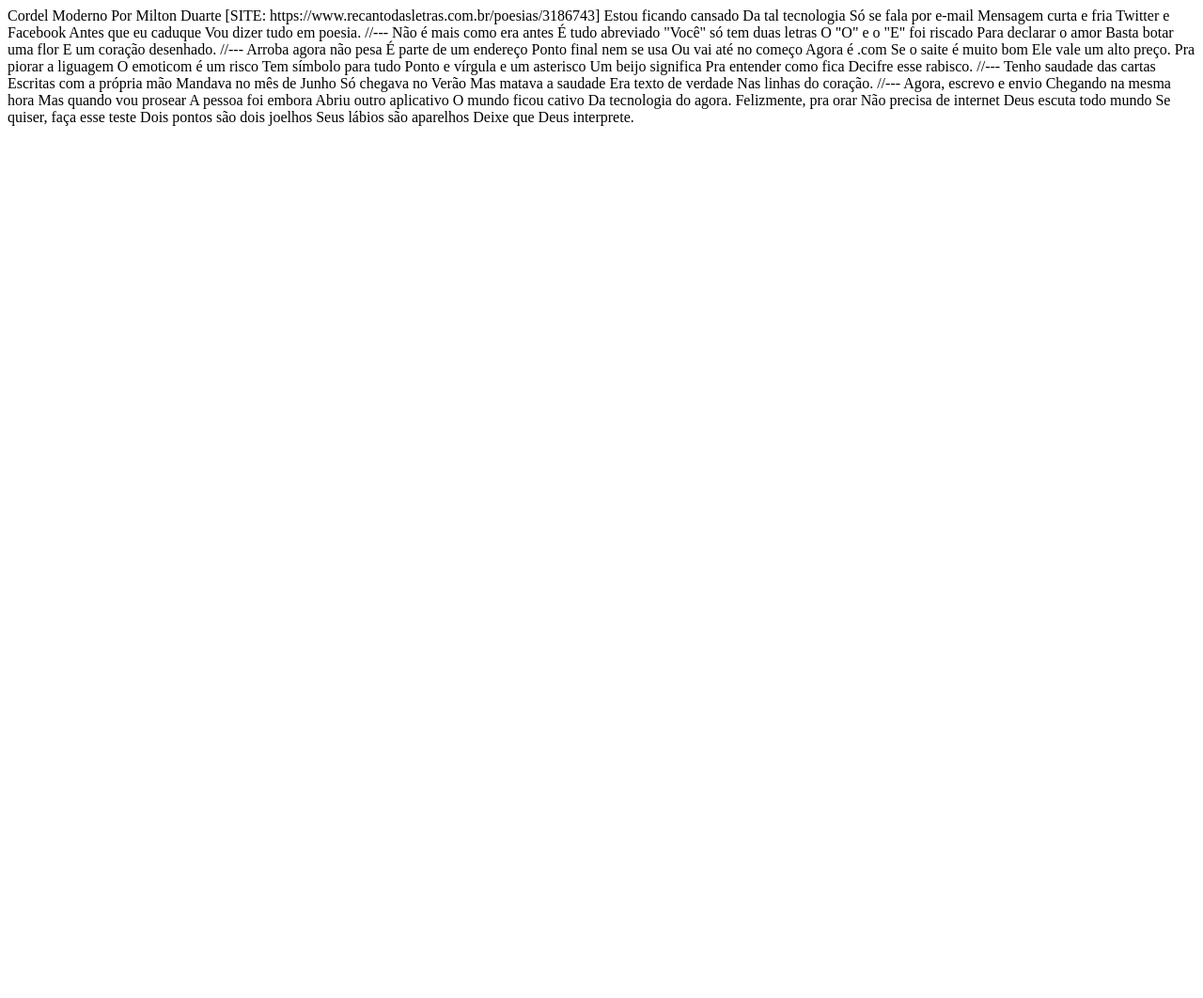
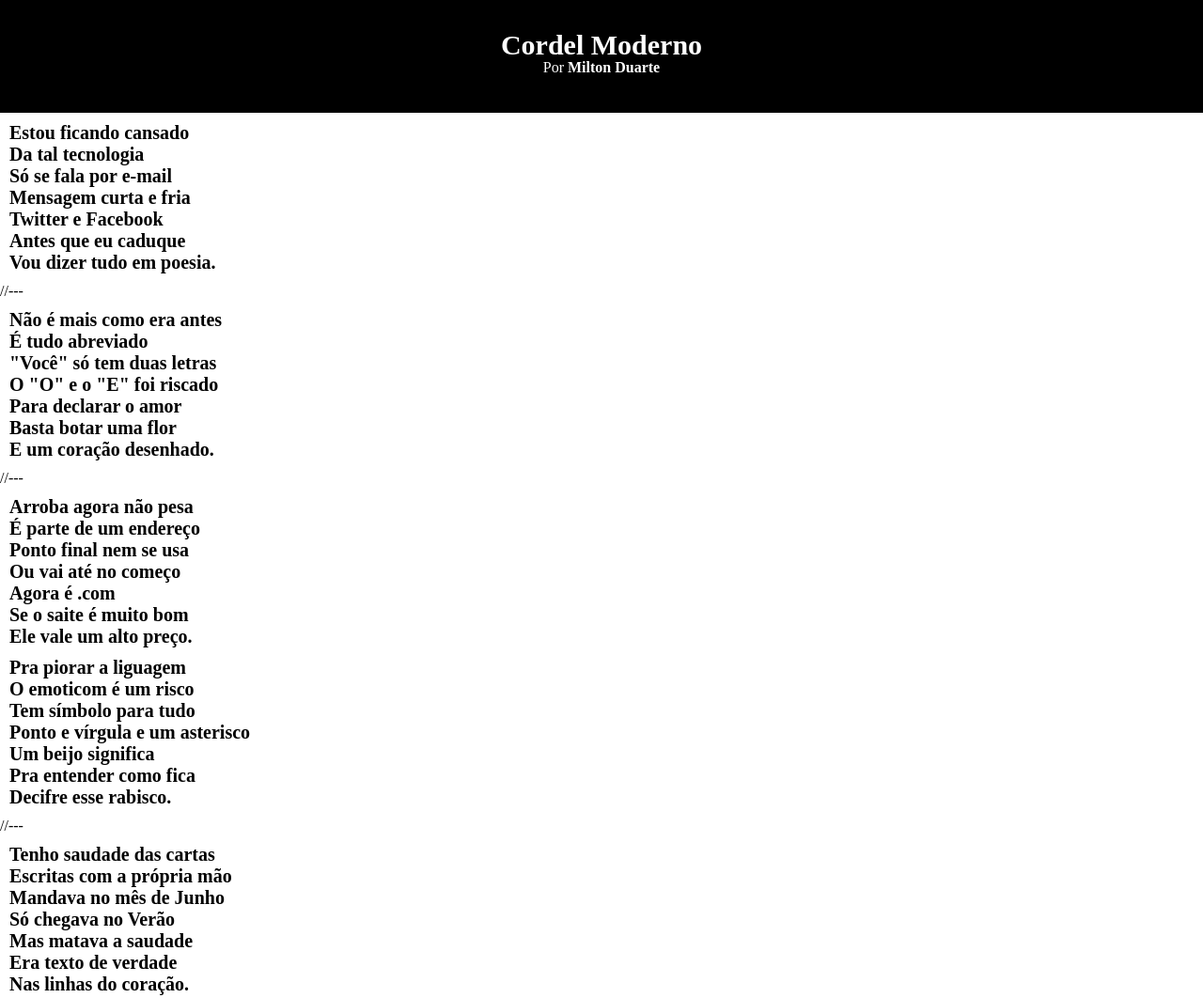
Before and after one commit to silviogabrielGS/html-css, a plain HTML site: page desafios/desafio12/projeto-cordel.html in a window 1280 px wide. Shown: the top 1062 px of the page at 94% size. Before the commit the page ends 800 px from the top, so only its background shows below. Drawn offline with Linux system fonts and the light colour scheme.

Commit message:
add projeto cordel

```diff
--- a/desafios/desafio12/projeto-cordel.html
+++ b/desafios/desafio12/projeto-cordel.html
@@ -4,77 +4,94 @@
     <meta charset="UTF-8">
     <meta http-equiv="X-UA-Compatible" content="IE=edge">
     <meta name="viewport" content="width=device-width, initial-scale=1.0">
-    <title>Document</title>
+    <title>Cordel Moderno</title>
+    <link rel="stylesheet" href="style.css">
 </head>
 <body>
     <!-- em andamento ;) -->
-    Cordel Moderno
-Por Milton Duarte
-[SITE: https://www.recantodasletras.com.br/poesias/3186743]
+    <header>
+        <h1>Cordel Moderno</h1>
+        <p>Por <a href="https://www.recantodasletras.com.br/poesias/3186743" target="_blank" rel="external">Milton Duarte</a></p>
+    </header>
 
-Estou ficando cansado
-Da tal tecnologia
-Só se fala por e-mail
-Mensagem curta e fria
-Twitter e Facebook
-Antes que eu caduque
-Vou dizer tudo em poesia.
+
+    <p class="paragrafo" id="p1">
+        Estou ficando cansado <br>
+        Da tal tecnologia  <br>
+        Só se fala por e-mail <br>
+        Mensagem curta e fria <br>
+        Twitter e Facebook <br>
+        Antes que eu caduque <br>
+        Vou dizer tudo em poesia. <br>
+    </p>
 
 //---
 
-Não é mais como era antes
-É tudo abreviado
-"Você" só tem duas letras
-O "O" e o "E" foi riscado
-Para declarar o amor
-Basta botar uma flor
-E um coração desenhado.
+    <p class="paragrafo" id="p2">
+        Não é mais como era antes <br>
+        É tudo abreviado <br>
+        "Você" só tem duas letras <br>
+        O "O" e o "E" foi riscado <br>
+        Para declarar o amor <br>
+        Basta botar uma flor <br>
+        E um coração desenhado. <br>
+    </p>
 
 //---
 
-Arroba agora não pesa
-É parte de um endereço
-Ponto final nem se usa
-Ou vai até no começo
-Agora é .com
-Se o saite é muito bom
-Ele vale um alto preço.
+    <p class="paragrafo" id="p3">
+        Arroba agora não pesa <br>
+        É parte de um endereço <br>
+        Ponto final nem se usa <br>
+        Ou vai até no começo <br>
+        Agora é .com <br>
+        Se o saite é muito bom <br>
+        Ele vale um alto preço. <br>
+    </p>
 
-Pra piorar a liguagem
-O emoticom é um risco
-Tem símbolo para tudo
-Ponto e vírgula e um asterisco
-Um beijo significa
-Pra entender como fica
-Decifre esse rabisco.
+    <p class="paragrafo" id="p4">
+        Pra piorar a liguagem <br>
+        O emoticom é um risco <br>
+        Tem símbolo para tudo <br>
+        Ponto e vírgula e um asterisco <br>
+        Um beijo significa <br>
+        Pra entender como fica <br>
+        Decifre esse rabisco. <br>
+    </p>
 
 //---
 
-Tenho saudade das cartas
-Escritas com a própria mão
-Mandava no mês de Junho
-Só chegava no Verão
-Mas matava a saudade
-Era texto de verdade
-Nas linhas do coração.
+     <p class="paragrafo" id="p5">
+        Tenho saudade das cartas <br>
+        Escritas com a própria mão <br>
+        Mandava no mês de Junho <br>
+        Só chegava no Verão <br>
+        Mas matava a saudade <br>
+        Era texto de verdade <br>
+        Nas linhas do coração. <br>
+    </p>
 
 //---
 
-Agora, escrevo e envio
-Chegando na mesma hora
-Mas quando vou prosear
-A pessoa foi embora
-Abriu outro aplicativo
-O mundo ficou cativo
-Da tecnologia do agora.
+     <p class="paragrafo" id="p6">
+        Agora, escrevo e envio <br>
+        Chegando na mesma hora <br>
+        Mas quando vou prosear <br>
+        A pessoa foi embora <br>
+        Abriu outro aplicativo <br>
+        O mundo ficou cativo <br>
+        Da tecnologia do agora. <br>
+    </p>
 
-Felizmente, pra orar
-Não precisa de internet
-Deus escuta todo mundo
-Se quiser, faça esse teste
-Dois pontos são dois joelhos
-Seus lábios são aparelhos
-Deixe que Deus interprete.
+    <p class="paragrafo" id="p7">
+        Felizmente, pra orar <br>
+        Não precisa de internet <br>
+        Deus escuta todo mundo <br>
+        Se quiser, faça esse teste <br>
+        Dois pontos são dois joelhos <br>
+        Seus lábios são aparelhos <br>
+        Deixe que Deus interprete. <br>
+    </p>
 
 </body>
 </html>
--- /dev/null
+++ b/desafios/desafio12/style.css
@@ -0,0 +1,58 @@
+* {
+    padding: 0px;
+    margin: 0px;
+
+}
+
+
+header {
+
+    background-color: black;
+    padding: 10px;
+    height: 100px;
+    position: relative;
+
+
+}
+
+ h1 {
+
+    text-align: center;
+    color: white;
+    position: absolute;
+    left:50%;
+    top:40%;
+    transform:translate(-50%,-50%);
+    font-size: 30px;
+
+
+ }
+
+header p {
+    color: white;
+    text-align: center;
+    position: absolute;
+    left:50%;
+    top:60%;
+    transform:translate(-50%,-50%);
+
+}
+
+header a {
+    text-decoration: none;
+    color: white;
+    font-weight: bold;
+
+}
+
+header a:hover {
+    text-decoration: underline;
+
+}
+
+.paragrafo {
+    margin: 10px;
+    font-weight: bold;
+    font-size: 20px;
+
+}
```
